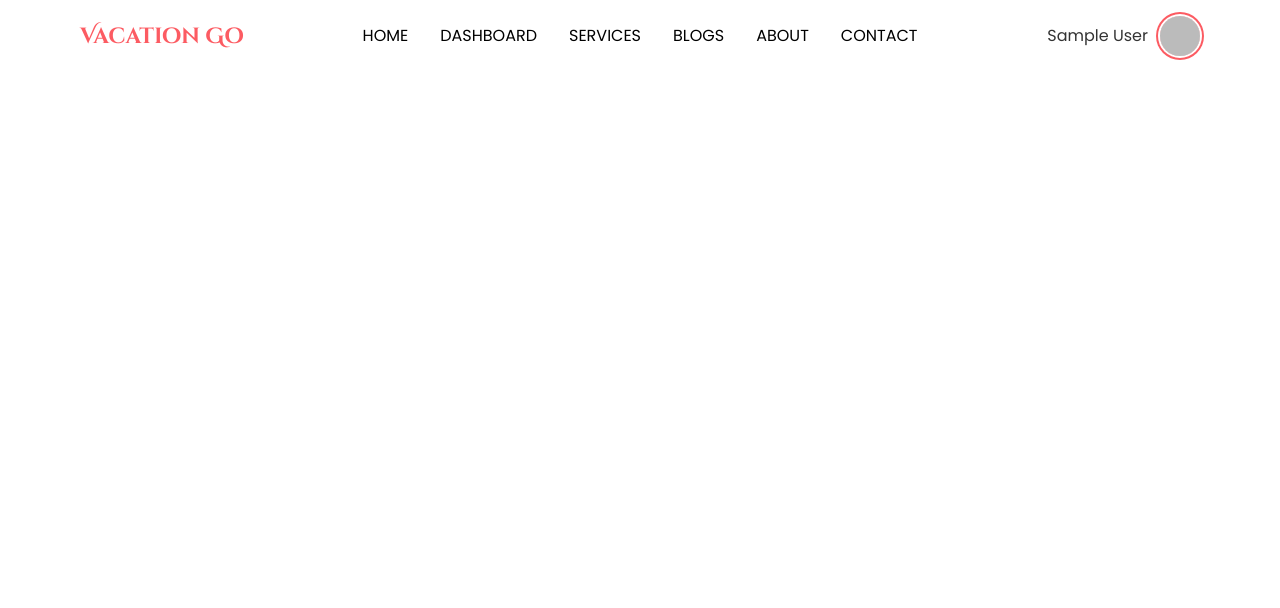
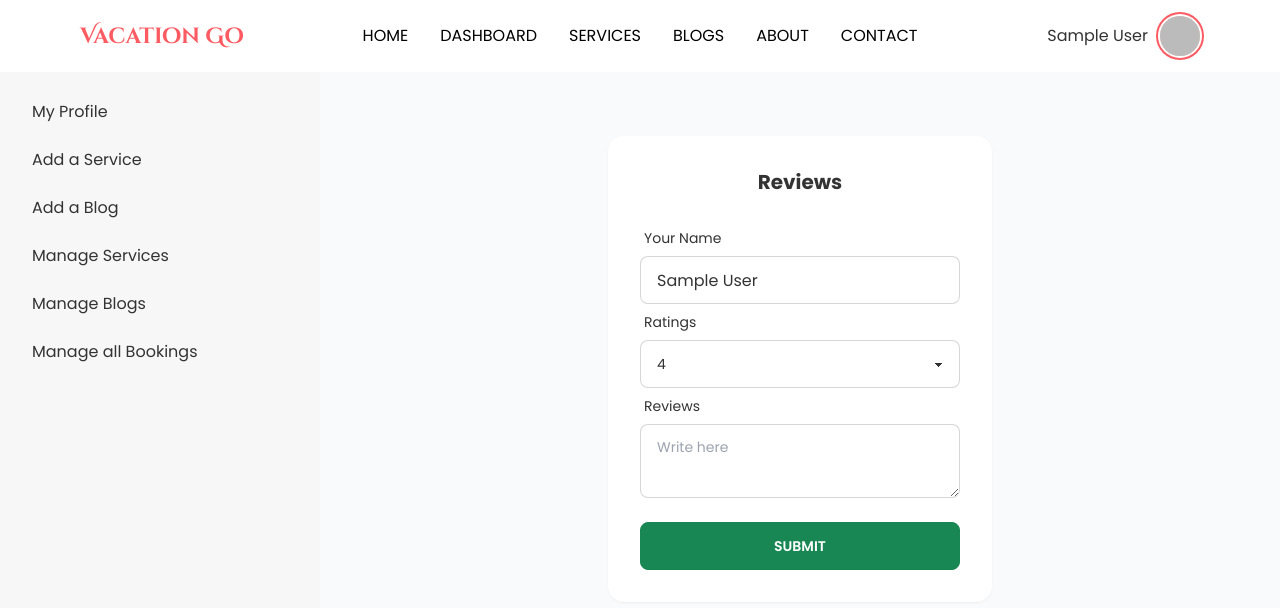
Before and after one commit to Habidhossen/Vacation-Go-Client, a React (Create React App) app: page /dashboard/add-review in a window 1280 px wide. Shown: the top 608 px of the page. Built offline with nearby package versions, Linux system fonts and the light colour scheme; no server answers; sample sign-in values are in the browser's storage.

Commit message:
code added

```diff
--- a/package.json
+++ b/package.json
@@ -16,6 +16,7 @@
     "react-query": "^3.39.1",
     "react-router-dom": "^6.3.0",
     "react-scripts": "5.0.1",
+    "react-toastify": "^9.0.5",
     "swiper": "^8.2.4",
     "web-vitals": "^2.1.4"
   },
--- a/src/App.js
+++ b/src/App.js
@@ -1,7 +1,12 @@
 import { Route, Routes } from "react-router-dom";
 import "./App.css";
+import AddBlog from "./pages/Dashboard/AddBlog/AddBlog";
 import AddReview from "./pages/Dashboard/AddReview/AddReview";
+import AddService from "./pages/Dashboard/AddService/AddService";
 import Dashboard from "./pages/Dashboard/Dashboard/Dashboard";
+import ManageBlog from "./pages/Dashboard/ManageBlog/ManageBlog";
+import ManageBooking from "./pages/Dashboard/ManageBooking/ManageBooking";
+import ManageService from "./pages/Dashboard/ManageService/ManageService";
 import MyProfile from "./pages/Dashboard/MyProfile/MyProfile";
 import HomePage from "./pages/Home/HomePage";
 import Login from "./pages/Login/Login/Login";
@@ -27,7 +32,12 @@ function App() {
           }
         >
           <Route index element={<MyProfile />} />
-          <Route path="review" element={<AddReview />} />
+          <Route path="add-review" element={<AddReview />} />
+          <Route path="add-service" element={<AddService />} />
+          <Route path="add-blog" element={<AddBlog />} />
+          <Route path="manage-service" element={<ManageService />} />
+          <Route path="manage-blog" element={<ManageBlog />} />
+          <Route path="manage-booking" element={<ManageBooking />} />
         </Route>
       </Routes>
     </div>
--- a/src/assets/styles/style.css
+++ b/src/assets/styles/style.css
@@ -70,19 +70,23 @@
   width: 100%;
 }
 .service-card-title {
+  margin-top: 10px;
   font-family: "Cinzel Decorative", cursive;
   font-size: 20px;
   font-weight: bold;
   color: var(--heading);
 }
 .service-card-text {
+  margin: 14px 0;
   font-size: 14px;
   color: var(--text);
 }
 .service-card-price {
+  margin-top: 8px;
   font-family: "Cinzel Decorative", cursive;
   font-size: 16px;
   font-weight: bold;
+  color: var(--color-primary);
 }
 .checkout-btn {
   width: 100%;
@@ -152,9 +156,13 @@
 }
 .blog-card-title {
   font-family: "Cinzel Decorative", cursive;
-  font-size: 24px;
+  font-size: 20px;
   font-weight: bold;
-  margin: 10px 0 20px;
+  margin-top: 10px;
+}
+.blog-card-desc {
+  font-size: 14px;
+  margin: 10px 0;
 }
 .blog-card-btn {
   color: var(--color-primary);
--- /dev/null
+++ b/src/pages/Dashboard/AddBlog/AddBlog.js
@@ -0,0 +1,5 @@
+const AddBlog = () => {
+  return <div></div>;
+};
+
+export default AddBlog;
--- a/src/pages/Dashboard/AddReview/AddReview.js
+++ b/src/pages/Dashboard/AddReview/AddReview.js
@@ -1,5 +1,103 @@
+import { useAuthState } from "react-firebase-hooks/auth";
+import { useForm } from "react-hook-form";
+import { toast } from "react-toastify";
+import auth from "../../../Firebase/firebase.init";
+
 const AddReview = () => {
-  return <div></div>;
+  const [user] = useAuthState(auth); // get user info from useAuthState
+
+  const {
+    register,
+    formState: { errors },
+    handleSubmit,
+    reset,
+  } = useForm();
+
+  // submit button
+  const onSubmit = (data) => {
+    const profileImg = user?.photoURL;
+    const name = data.name;
+    const rating = data.rating;
+    const msg = data.msg;
+    const reviewData = { profileImg, name, rating, msg };
+
+    // send data to the server
+    fetch("", {
+      method: "POST",
+      headers: {
+        "Content-type": "application/json",
+      },
+      body: JSON.stringify(reviewData),
+    })
+      .then((response) => response.json())
+      .then((data) => data);
+    toast.success("Review added successfully", {
+      theme: "colored",
+      autoClose: 2000,
+    });
+    reset();
+  };
+
+  return (
+    <section className="mt-16">
+      <div className="card w-96 mx-auto shadow-sm bg-base-100">
+        <div className="card-body">
+          <h1 className="text-center text-xl font-bold mb-4">Reviews</h1>
+          <form onSubmit={handleSubmit(onSubmit)}>
+            <div className="form-control">
+              <label className="label">
+                <span className="label-text">Your Name</span>
+              </label>
+              <input
+                type="text"
+                defaultValue={user?.displayName}
+                className="input input-bordered"
+                {...register("name", { required: true })}
+              />
+              {errors.name && (
+                <span className="label-text-alt text-red-500 mt-2">
+                  Name is Required
+                </span>
+              )}
+            </div>
+            <div className="form-control">
+              <label className="label">
+                <span className="label-text">Ratings</span>
+              </label>
+              <select
+                {...register("rating")}
+                className="select select-bordered font-normal"
+              >
+                <option>1</option>
+                <option>2</option>
+                <option>3</option>
+                <option selected>4</option>
+                <option>5</option>
+              </select>
+            </div>
+            <div className="form-control">
+              <label className="label">
+                <span className="label-text">Reviews</span>
+              </label>
+              <textarea
+                className="textarea textarea-bordered"
+                placeholder="Write here"
+                {...register("msg", { required: true })}
+              ></textarea>
+              {errors.msg && (
+                <span className="label-text-alt text-red-500 mt-2">
+                  Review is Required
+                </span>
+              )}
+            </div>
+            <div className="form-control mt-6">
+              <button className="btn btn-success text-white">Submit</button>
+            </div>
+          </form>
+        </div>
+      </div>
+    </section>
+  );
 };
 
 export default AddReview;
--- /dev/null
+++ b/src/pages/Dashboard/AddService/AddService.js
@@ -0,0 +1,5 @@
+const AddService = () => {
+  return <div></div>;
+};
+
+export default AddService;
--- a/src/pages/Dashboard/Dashboard/Dashboard.js
+++ b/src/pages/Dashboard/Dashboard/Dashboard.js
@@ -1,11 +1,13 @@
 import { useState } from "react";
 import { useAuthState } from "react-firebase-hooks/auth";
 import { Link, Outlet } from "react-router-dom";
+import { ToastContainer } from "react-toastify";
+import "react-toastify/dist/ReactToastify.css";
 import auth from "../../../Firebase/firebase.init";
 
 const Dashboard = () => {
   const [user] = useAuthState(auth); // get user info from useAuthState
-  const [admin] = useState(false); //from admin hook
+  const [admin] = useState(true); //from admin hook
 
   return (
     <div className="drawer drawer-mobile">
@@ -23,29 +25,38 @@ const Dashboard = () => {
           {admin ? (
             <>
               <li>
-                <Link to="add-product">Add a Product</Link>
+                <Link to="add-service">Add a Service</Link>
               </li>
               <li>
-                <Link to="manage-product">Manage Products</Link>
+                <Link to="add-blog">Add a Blog</Link>
               </li>
               <li>
-                <Link to="manage-order">Manage all Orders</Link>
+                <Link to="manage-service">Manage Services</Link>
               </li>
               <li>
+                <Link to="manage-blog">Manage Blogs</Link>
+              </li>
+              <li>
+                <Link to="manage-booking">Manage all Bookings</Link>
+              </li>
+              {/* <li>
                 <Link to="make-admin">Make Admin</Link>
-              </li>
+              </li> */}
             </>
           ) : (
             <>
               <li>
-                <Link to="review">Add a Review</Link>
+                <Link to="add-review">Add a Review</Link>
+              </li>
+              <li>
+                <Link to="">My Services</Link>
               </li>
             </>
           )}
         </ul>
       </div>
       {/* React toast */}
-      {/* <ToastContainer /> */}
+      <ToastContainer />
     </div>
   );
 };
--- /dev/null
+++ b/src/pages/Dashboard/ManageBlog/ManageBlog.js
@@ -0,0 +1,5 @@
+const ManageBlog = () => {
+  return <div></div>;
+};
+
+export default ManageBlog;
--- /dev/null
+++ b/src/pages/Dashboard/ManageBooking/ManageBooking.js
@@ -0,0 +1,5 @@
+const ManageBooking = () => {
+  return <div></div>;
+};
+
+export default ManageBooking;
--- /dev/null
+++ b/src/pages/Dashboard/ManageService/ManageService.js
@@ -0,0 +1,5 @@
+const ManageService = () => {
+  return <div></div>;
+};
+
+export default ManageService;
--- a/src/pages/Dashboard/MyProfile/MyProfile.js
+++ b/src/pages/Dashboard/MyProfile/MyProfile.js
@@ -3,7 +3,6 @@ import auth from "../../../Firebase/firebase.init";
 
 const MyProfile = () => {
   const [user] = useAuthState(auth); // get user info from useAuthState
-  console.log(user);
 
   return (
     <section>
--- a/src/pages/Shared/Loader/Loader.js
+++ b/src/pages/Shared/Loader/Loader.js
@@ -1,6 +1,6 @@
 const Loader = () => {
   return (
-    <div className="flex h-96 justify-center items-center">
+    <div className="flex h-screen justify-center items-center">
       <svg
         role="status"
         className="inline w-8 h-8 mr-2 text-gray-200 animate-spin dark:text-gray-600 fill-primary"
```
Also changed, not shown: 1 other file (tests, documents, lock files or other folders).
